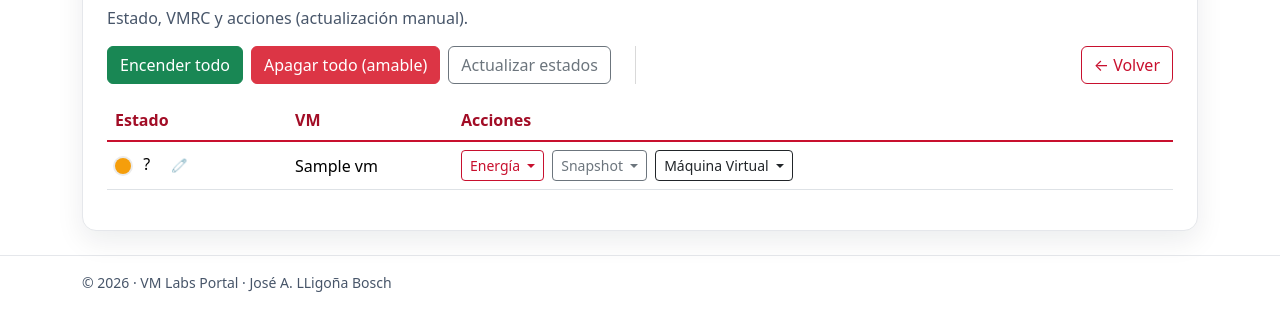
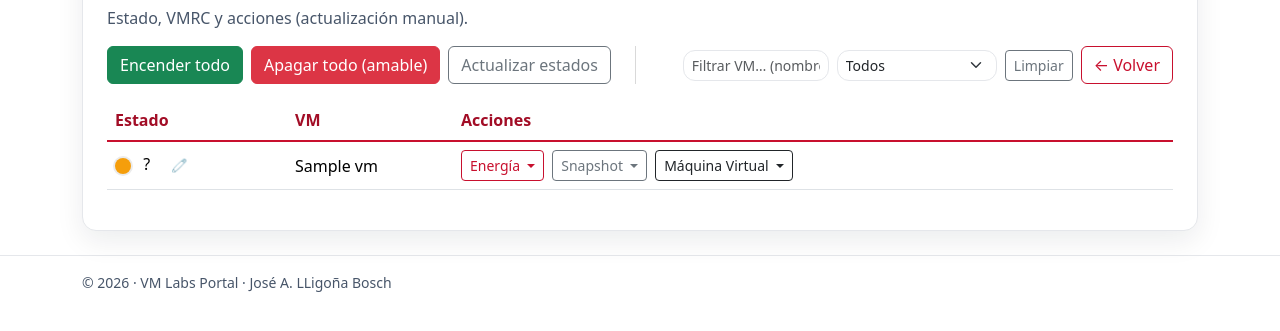
Before and after one commit to jlbosch78/vmLabs-Portal, a Python web app: template templates/lab_detail.html in a window 1280 px wide. Shown: the part 154-485 px from the top of the page. Run offline with Jinja, Linux system fonts and the light colour scheme; the template is opened without the code that fills it: most values are stand-ins (such as "Sample title", 1, 10 or a date in 2020).

Commit message:
Filtro/Busqueda de MVs en lab_detail

```diff
--- a/templates/lab_detail.html
+++ b/templates/lab_detail.html
@@ -31,7 +31,27 @@
     </form>
   {% endif %}
 
-  <a class="btn btn-outline-primary ms-auto" href="{{ url_for('labs') }}">← Volver</a>
+  <!-- Filtro VMs -->
+  <div class="d-flex align-items-center gap-2 ms-auto">
+    <input id="vmFilterInput" class="form-control form-control-sm"
+           style="max-width:260px"
+           type="text" placeholder="Filtrar VM… (nombre)"
+           autocomplete="off">
+
+    <select id="powerFilter" class="form-select form-select-sm" style="max-width:160px">
+      <option value="all" selected>Todos</option>
+      <option value="poweredOn">ON</option>
+      <option value="poweredOff">OFF</option>
+      <option value="suspended">SUSP</option>
+      <option value="unknown">?</option>
+    </select>
+
+    <button id="clearVmFilterBtn" class="btn btn-outline-secondary btn-sm" type="button">
+      Limpiar
+    </button>
+  </div>
+
+  <a class="btn btn-outline-primary" href="{{ url_for('labs') }}">← Volver</a>
 </div>
 
 <style>
@@ -340,6 +360,7 @@ ${expected}`;
   function dotClass(power) {
     if (power === "poweredOn") return "pwr-dot pwr-on";
     if (power === "poweredOff") return "pwr-dot pwr-off";
+    if (power === "suspended") return "pwr-dot pwr-unk";
     return "pwr-dot pwr-unk";
   }
   function label(power) {
@@ -351,6 +372,12 @@ ${expected}`;
 
   function setDisabled(el, disabled) {
     if (!el) return;
+
+    // Para botones reales, usar disabled nativo
+    if (el.tagName === "BUTTON") {
+      el.disabled = !!disabled;
+    }
+
     if (disabled) {
       el.classList.add("disabled");
       el.setAttribute("aria-disabled", "true");
@@ -379,13 +406,17 @@ ${expected}`;
     const snapCountEl = row.querySelector(".snap-count");
     if (snapCountEl) snapCountEl.textContent = String(parseInt(data.snapshot_count || "0", 10));
 
+    // IMPORTANT: actualizar data-power para que el filtro por estado sea correcto
+    const actionsTd = row.querySelector("td.actions");
+    if (actionsTd) actionsTd.setAttribute("data-power", power);
+
     // enable/disable actions according to new state
     const canOn = (power !== "poweredOn");
     const canOff = (power !== "poweredOff");
     const canReboot = (power === "poweredOn");
     const snapCount = parseInt(data.snapshot_count || "0", 10);
     const canDeleteSnap = snapCount > 0;
-    const canRecreate = snapCount > 0; // tu backend usa baseline rootSnapshotList[0]; si hay snapshots, se habilita
+    const canRecreate = snapCount > 0;
 
     // Energy
     row.querySelectorAll(".js-action-on").forEach(el => setDisabled(el, !canOn));
@@ -404,6 +435,38 @@ ${expected}`;
     const data = await res.json();
     return data;
   }
+
+  // --- Filtro de VMs (nombre + estado) ---
+  function applyVmFilter() {
+    const q = (document.getElementById("vmFilterInput")?.value || "").trim().toLowerCase();
+    const p = (document.getElementById("powerFilter")?.value || "all").trim();
+
+    const rows = document.querySelectorAll("tr[data-moid]");
+    for (const row of rows) {
+      const name = (row.getAttribute("data-vmname") || "").toLowerCase();
+
+      const actionsTd = row.querySelector("td.actions");
+      let power = (actionsTd?.getAttribute("data-power") || "").trim();
+      if (!power) power = "unknown";
+
+      const normPower = (power === "poweredOn" || power === "poweredOff" || power === "suspended") ? power : "unknown";
+
+      const matchName = !q || name.includes(q);
+      const matchPower = (p === "all") || (normPower === p);
+
+      row.style.display = (matchName && matchPower) ? "" : "none";
+    }
+  }
+
+  document.getElementById("vmFilterInput")?.addEventListener("input", applyVmFilter);
+  document.getElementById("powerFilter")?.addEventListener("change", applyVmFilter);
+  document.getElementById("clearVmFilterBtn")?.addEventListener("click", () => {
+    const i = document.getElementById("vmFilterInput");
+    const s = document.getElementById("powerFilter");
+    if (i) i.value = "";
+    if (s) s.value = "all";
+    applyVmFilter();
+  });
 
   async function refreshAllStates() {
     const btn = document.getElementById("refreshStatesBtn");
@@ -430,10 +493,16 @@ ${expected}`;
     const workers = Array.from({ length: Math.min(concurrency, rows.length) }, () => worker());
     await Promise.all(workers);
 
+    // Reaplica filtro tras actualizar estados
+    applyVmFilter();
+
     btn.innerHTML = prev;
     btn.disabled = false;
   }
 
   document.getElementById("refreshStatesBtn").addEventListener("click", refreshAllStates);
+
+  // Aplica filtro al cargar (por si hay valores precargados)
+  applyVmFilter();
 </script>
 {% endblock %}
```
Lines whose indentation alone changed are shown as unchanged.
